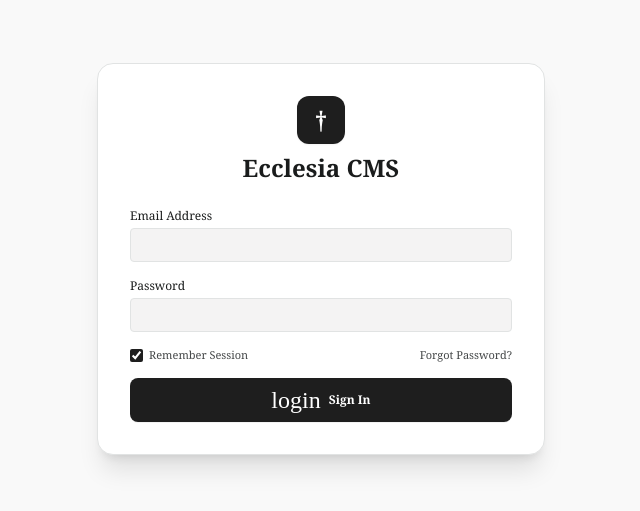
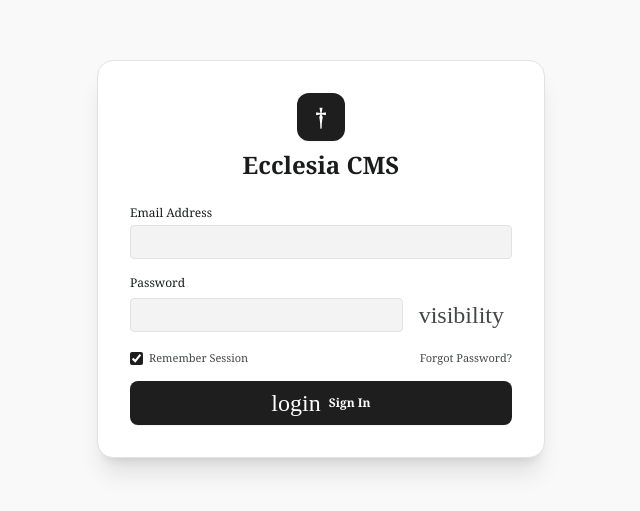
Before and after one commit to MaxBlessNgugi/ecclesia-church-management-system, a React (Vite) app: page / in a window 1280 px wide. Shown: the part 141-652 px from the top of the page, without its empty margins (319-959 px from the left). Built offline with nearby package versions, Linux system fonts and the light colour scheme; no server answers; a web font is replaced by a local one.

Commit message:
Add show/hide password toggle to sign-in page

```diff
--- a/src/components/views/AuthView.tsx
+++ b/src/components/views/AuthView.tsx
@@ -8,6 +8,7 @@ interface AuthViewProps {
 export const AuthView: React.FC<AuthViewProps> = ({ onSuccessAuth }) => {
   const [email, setEmail] = useState('');
   const [password, setPassword] = useState('');
+  const [showPassword, setShowPassword] = useState(false);
   const [isSubmitting, setIsSubmitting] = useState(false);
   const [errorMessage, setErrorMessage] = useState('');
 
@@ -60,13 +61,25 @@ export const AuthView: React.FC<AuthViewProps> = ({ onSuccessAuth }) => {
 
           <div>
              <label className="block text-[#1a1c1c] font-medium mb-1">Password</label>
+             <div className="flex items-center gap-2">
                <input
-              type="password"
+                 type={showPassword ? 'text' : 'password'}
                  required
                  value={password}
                  onChange={(e) => setPassword(e.target.value)}
-              className="w-full px-3 py-2 bg-[#f4f3f3] border border-[#e1e3e3] rounded text-xs text-[#1a1c1c] focus:outline-none focus:border-[#1e1e1e]"
+                 className="flex-1 px-3 py-2 bg-[#f4f3f3] border border-[#e1e3e3] rounded text-xs text-[#1a1c1c] focus:outline-none focus:border-[#1e1e1e]"
                />
+               <button
+                 type="button"
+                 onClick={() => setShowPassword(!showPassword)}
+                 className="px-2 py-2 text-[#444748] hover:text-[#1a1c1c] cursor-pointer"
+                 title={showPassword ? 'Hide password' : 'Show password'}
+               >
+                 <span className="material-symbols-outlined text-sm">
+                   {showPassword ? 'visibility_off' : 'visibility'}
+                 </span>
+               </button>
+             </div>
            </div>
 
           <div className="flex items-center justify-between text-[11px] text-[#444748]">
```
Lines whose indentation alone changed are shown as unchanged.
